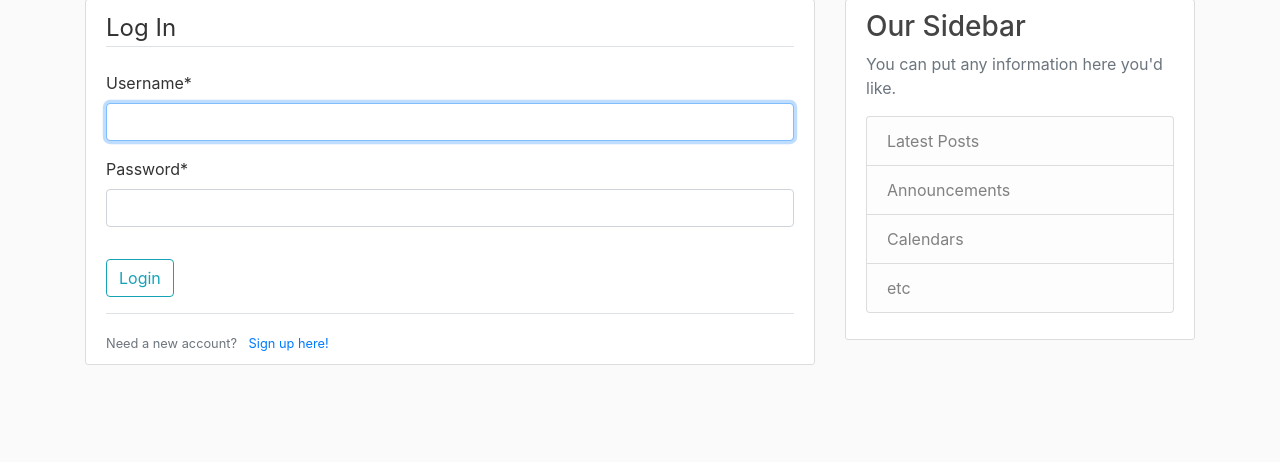
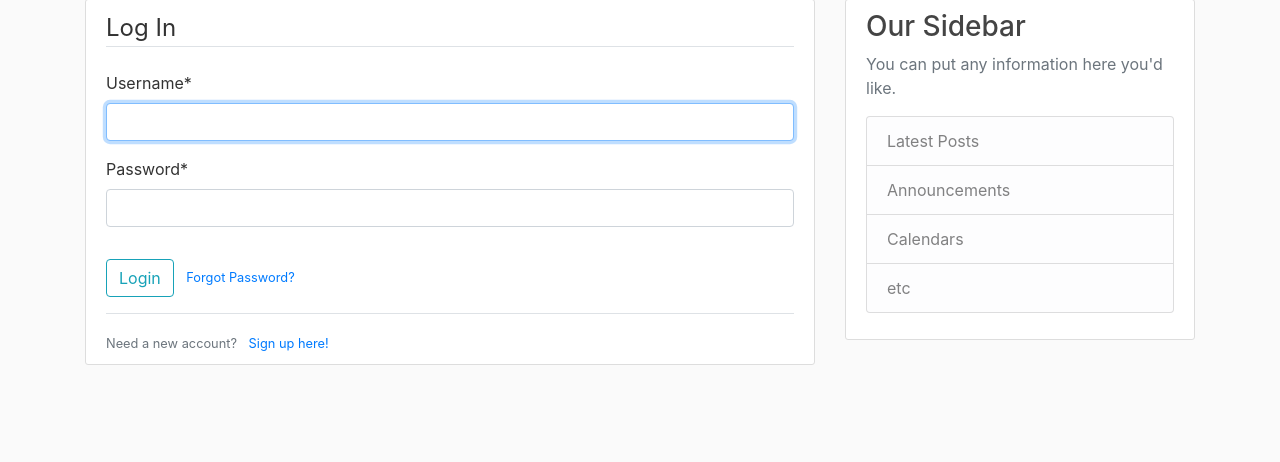
Before and after one commit to xpsylon/ProjectThree, a Django app: page /login/ in a window 1280 px wide. Shown: the part 81-543 px from the top of the page. Run offline with Django 4.2, Linux system fonts and the light colour scheme; some libraries are stand-ins or nearby versions.

Commit message:
last password reset

```diff
--- a/ProjectThree/urls.py
+++ b/ProjectThree/urls.py
@@ -31,7 +31,7 @@ urlpatterns = [
     #template_name da la ruta donde debe buscar los templates. Por default busca en registration/login.html...
     path('login/', auth_views.LoginView.as_view(template_name='users/login.html'), name = 'entrar'),
     path('logout/', auth_views.LogoutView.as_view(template_name='users/logout.html'), name= 'salir'),
-    path('password-reset/', auth_views.PasswordResetView.as_view(template_name='users/password_reset.html'), name='password-reset'),
+    path('password-reset/', auth_views.PasswordResetView.as_view(template_name='users/password_reset.html'), name='password_reset'),
     path('password-reset/done', auth_views.PasswordResetDoneView.as_view(template_name='users/password_reset_done.html'), name='password_reset_done'),
     path('password-reset-confirm/<uidb64>/<token>/', auth_views.PasswordResetConfirmView.as_view(template_name='users/password_reset_confirm.html'),
          name='password_reset_confirm'),
--- a/users/templates/users/login.html
+++ b/users/templates/users/login.html
@@ -11,6 +11,9 @@
             </fieldset>
             <div class="form-group">
                 <button class="btn btn-outline-info" type="submit">Login</button>
+                <small class="text-muted ml-2">
+                    <a href="{% url 'password_reset' %}">Forgot Password?</a>
+                </small>
             </div>
         </form>
         <div class="border-top pt-3">
```
Also changed, not shown: db.sqlite3.
